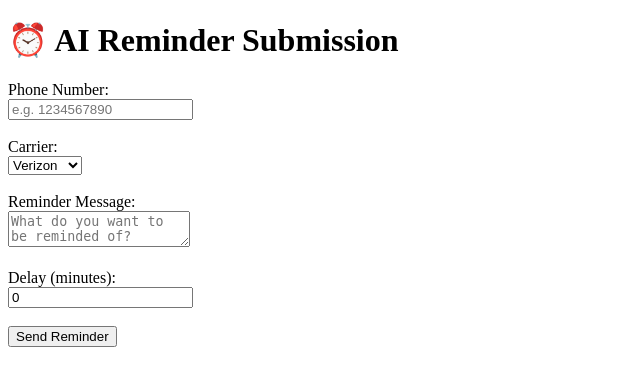
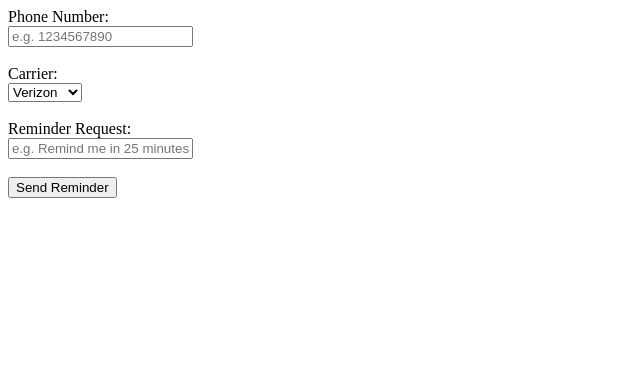
Before and after one commit to Trevorcofc/ai-reminder-app, a Flask app: page / in a window 1280 px wide. Shown: the top 386 px of the page, without its empty margins (0-640 px from the left). Run offline with Flask 3, Linux system fonts and the light colour scheme.

Commit message:
Update index.html

```diff
--- a/templates/index.html
+++ b/templates/index.html
@@ -1,10 +1,3 @@
-<!DOCTYPE html>
-<html>
-<head>
-    <title>AI Reminder Form</title>
-</head>
-<body>
-    <h1>⏰ AI Reminder Submission</h1>
 <form method="POST" action="/send">
     <label>Phone Number:</label><br>
     <input type="text" name="phone_number" placeholder="e.g. 1234567890" required><br><br>
@@ -17,13 +10,8 @@
         <option value="messaging.sprintpcs.com">Sprint</option>
     </select><br><br>
 
-        <label>Reminder Message:</label><br>
-        <textarea name="message" placeholder="What do you want to be reminded of?" required></textarea><br><br>
-
-        <label>Delay (minutes):</label><br>
-        <input type="number" name="delay" min="0" value="0"><br><br>
+    <label>Reminder Request:</label><br>
+    <input type="text" name="reminder_input" placeholder="e.g. Remind me in 25 minutes to check the pizza" required><br><br>
 
     <button type="submit">Send Reminder</button>
 </form>
-</body>
-</html>
```
Lines whose indentation alone changed are shown as unchanged.
